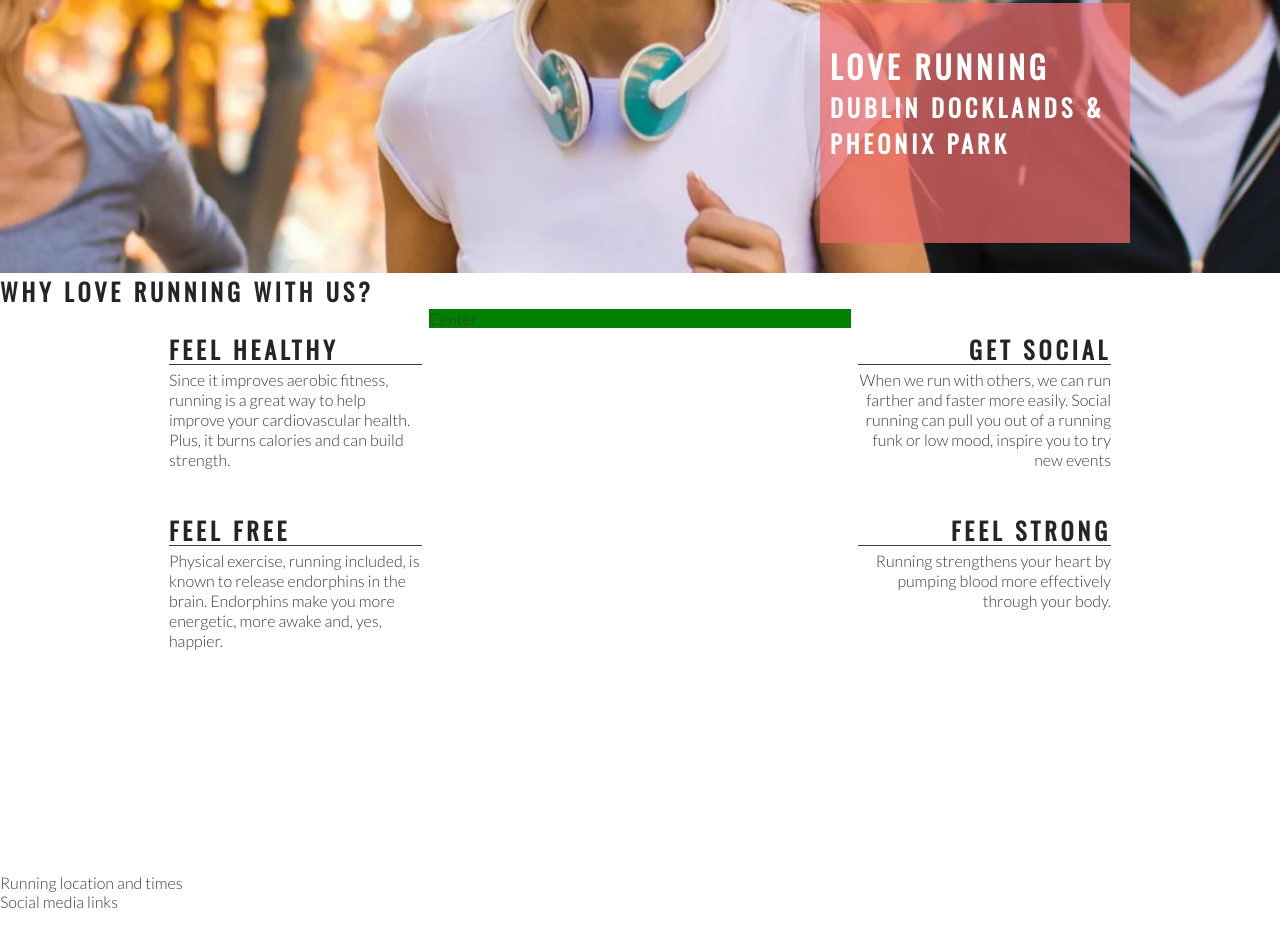
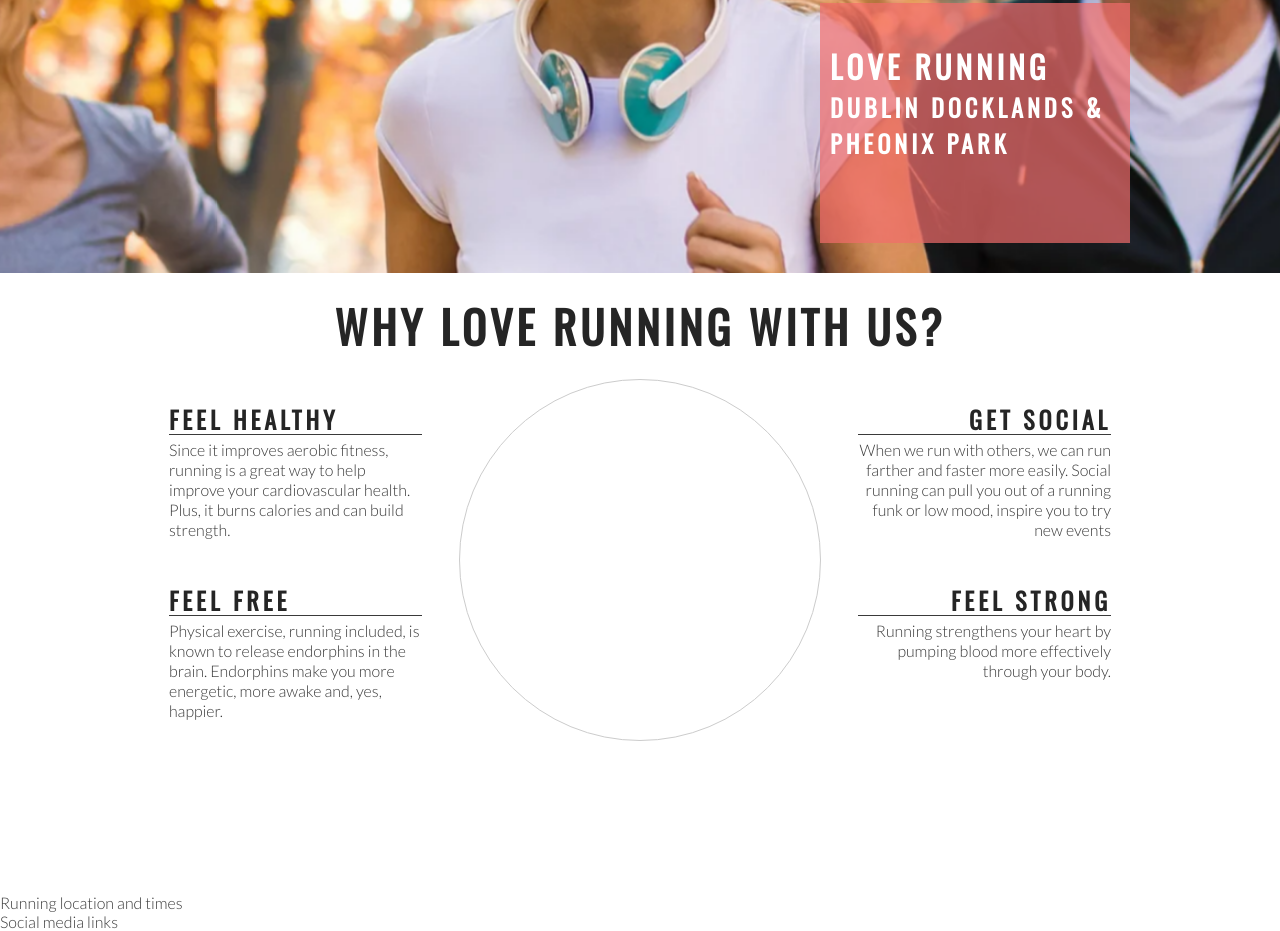
Before and after one commit to ssmi8/Love-Running, a plain HTML site: page index.html in a window 1280 px wide. Shown: the part 402-1333 px from the top of the page. Drawn offline with nearby package versions, Linux system fonts and the light colour scheme.

Commit message:
Add center picture

```diff
--- a/assets/css/style.css
+++ b/assets/css/style.css
@@ -138,7 +138,7 @@
 #center-about {
     width: 33%;
     margin: 0 auto;
-    background-color: green;
+
 }
 
 hr {
@@ -170,3 +170,20 @@
 .right-about-heading p {
     text-align: right;
 }
+
+#welcome {
+    text-align: center;
+    margin: 20px 0;
+    font-size: 280%;
+}
+
+#circle-container {
+    width: 300px;
+    height: 300px;
+    padding: 30px;
+    border-style: solid;
+    border-color: #ccc;
+    border-width: 1px;
+    border-radius: 50%;
+    margin: 0 auto;
+}
--- a/index.html
+++ b/index.html
@@ -37,7 +37,7 @@
 
 </section>
 <section id="club-ethos">
-    <h1>Why Love Running With Us?</h1>
+    <h2 id="welcome">Why Love Running With Us?</h2>
     <div id="left-about">
         <div class="left-about-heading">
             <h2>Feel Healthy</h2>
@@ -66,7 +66,11 @@
             <p>Running strengthens your heart by pumping blood more effectively through your body.</p>
         </div>
     </div>
-    <div id="center-about">Center</div>
+    <div id="center-about">
+        <div id="circle-container">
+            <div id="circle-cover-bg"></div>
+        </div>
+    </div>
 </section>
 <section>
     Running location and times
```
Also changed, not shown: assets/images/ethos-center-image.jpg (added).
